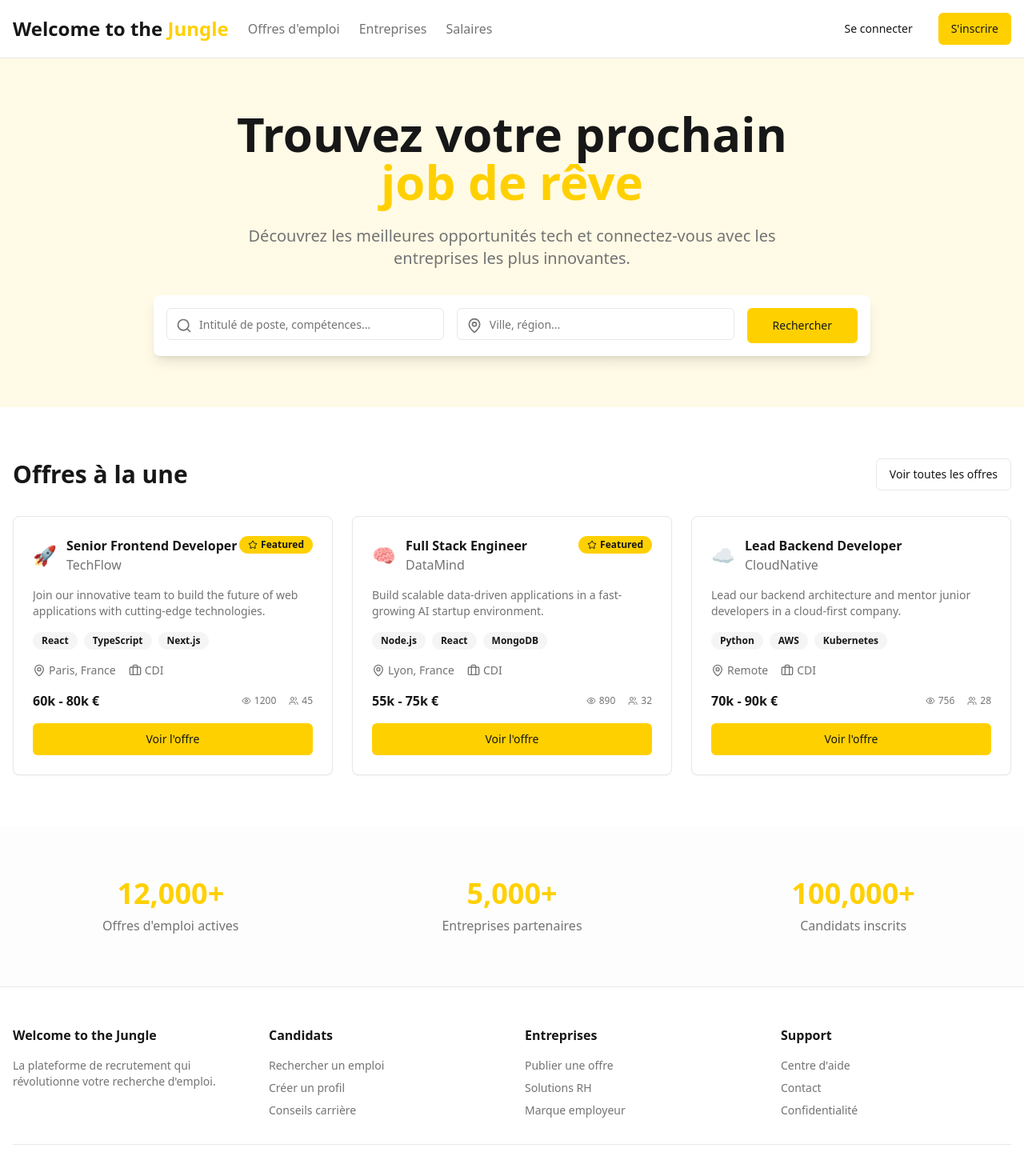
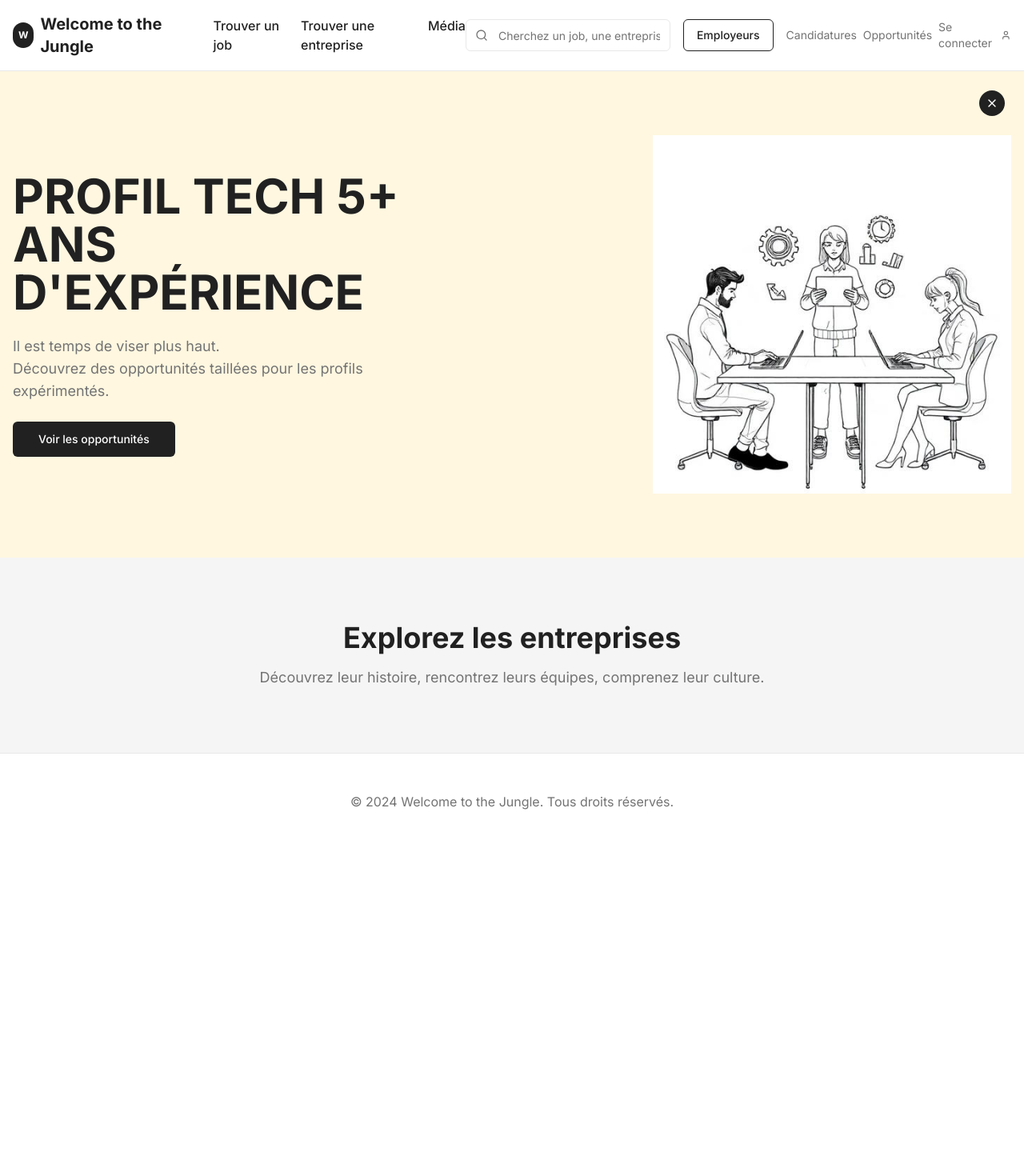
Before and after one commit to IvandeMurard/prototype-wttj, a React (Vite) app: page / in a window 1280 px wide. Shown: the top 1465 px of the page at 80% size. After the commit the page ends 1062 px from the top, so only its background shows below. Built offline with nearby package versions, Linux system fonts and the light colour scheme.

Commit message:
Refine homepage based on mockup
Implement static hero message, illustration, and modal.
Adjust typography and modal appearance.

```diff
--- /dev/null
+++ b/src/components/ui/modal.tsx
@@ -0,0 +1,119 @@
+import * as React from "react"
+import * as DialogPrimitive from "@radix-ui/react-dialog"
+import { X } from "lucide-react"
+import { cn } from "@/lib/utils"
+
+const Modal = DialogPrimitive.Root
+
+const ModalTrigger = DialogPrimitive.Trigger
+
+const ModalPortal = DialogPrimitive.Portal
+
+const ModalClose = DialogPrimitive.Close
+
+const ModalOverlay = React.forwardRef<
+  React.ElementRef<typeof DialogPrimitive.Overlay>,
+  React.ComponentPropsWithoutRef<typeof DialogPrimitive.Overlay>
+>(({ className, ...props }, ref) => (
+  <DialogPrimitive.Overlay
+    ref={ref}
+    className={cn(
+      "fixed inset-0 z-50 bg-black/60 data-[state=open]:animate-in data-[state=closed]:animate-out data-[state=closed]:fade-out-0 data-[state=open]:fade-in-0",
+      className
+    )}
+    {...props}
+  />
+))
+ModalOverlay.displayName = DialogPrimitive.Overlay.displayName
+
+const ModalContent = React.forwardRef<
+  React.ElementRef<typeof DialogPrimitive.Content>,
+  React.ComponentPropsWithoutRef<typeof DialogPrimitive.Content>
+>(({ className, children, ...props }, ref) => (
+  <ModalPortal>
+    <ModalOverlay />
+    <DialogPrimitive.Content
+      ref={ref}
+      className={cn(
+        "fixed left-[50%] top-[50%] z-50 grid w-full max-w-lg translate-x-[-50%] translate-y-[-50%] gap-4 border bg-background p-6 shadow-lg duration-200 data-[state=open]:animate-in data-[state=closed]:animate-out data-[state=closed]:fade-out-0 data-[state=open]:fade-in-0 data-[state=closed]:zoom-out-95 data-[state=open]:zoom-in-95 data-[state=closed]:slide-out-to-left-1/2 data-[state=closed]:slide-out-to-top-[48%] data-[state=open]:slide-in-from-left-1/2 data-[state=open]:slide-in-from-top-[48%] sm:rounded-lg",
+        className
+      )}
+      {...props}
+    >
+      {children}
+      <DialogPrimitive.Close className="absolute right-4 top-4 rounded-sm opacity-70 ring-offset-background transition-opacity hover:opacity-100 focus:outline-none focus:ring-2 focus:ring-ring focus:ring-offset-2 disabled:pointer-events-none data-[state=open]:bg-accent data-[state=open]:text-muted-foreground">
+        <X className="h-4 w-4" />
+        <span className="sr-only">Close</span>
+      </DialogPrimitive.Close>
+    </DialogPrimitive.Content>
+  </ModalPortal>
+))
+ModalContent.displayName = DialogPrimitive.Content.displayName
+
+const ModalHeader = ({
+  className,
+  ...props
+}: React.HTMLAttributes<HTMLDivElement>) => (
+  <div
+    className={cn(
+      "flex flex-col space-y-1.5 text-center sm:text-left",
+      className
+    )}
+    {...props}
+  />
+)
+ModalHeader.displayName = "ModalHeader"
+
+const ModalFooter = ({
+  className,
+  ...props
+}: React.HTMLAttributes<HTMLDivElement>) => (
+  <div
+    className={cn(
+      "flex flex-col-reverse sm:flex-row sm:justify-end sm:space-x-2",
+      className
+    )}
+    {...props}
+  />
+)
+ModalFooter.displayName = "ModalFooter"
+
+const ModalTitle = React.forwardRef<
+  React.ElementRef<typeof DialogPrimitive.Title>,
+  React.ComponentPropsWithoutRef<typeof DialogPrimitive.Title>
+>(({ className, ...props }, ref) => (
+  <DialogPrimitive.Title
+    ref={ref}
+    className={cn(
+      "text-lg font-semibold leading-none tracking-tight",
+      className
+    )}
+    {...props}
+  />
+))
+ModalTitle.displayName = DialogPrimitive.Title.displayName
+
+const ModalDescription = React.forwardRef<
+  React.ElementRef<typeof DialogPrimitive.Description>,
+  React.ComponentPropsWithoutRef<typeof DialogPrimitive.Description>
+>(({ className, ...props }, ref) => (
+  <DialogPrimitive.Description
+    ref={ref}
+    className={cn("text-sm text-muted-foreground", className)}
+    {...props}
+  />
+))
+ModalDescription.displayName = DialogPrimitive.Description.displayName
+
+export {
+  Modal,
+  ModalPortal,
+  ModalOverlay,
+  ModalClose,
+  ModalTrigger,
+  ModalContent,
+  ModalHeader,
+  ModalFooter,
+  ModalTitle,
+  ModalDescription,
+}
--- a/src/index.css
+++ b/src/index.css
@@ -1,57 +1,59 @@
+@import url('https://fonts.googleapis.com/css2?family=Inter:wght@300;400;500;600;700;800&display=swap');
+
 @tailwind base;
 @tailwind components;
 @tailwind utilities;
 
 /* Definition of the design system. All colors, gradients, fonts, etc should be defined here.
 All colors MUST be HSL.
+Welcome to the Jungle inspired design system
 */
 
 @layer base {
   :root {
     --background: 0 0% 100%;
-    --foreground: 0 0% 9%;
+    --foreground: 0 0% 13%;
 
     --card: 0 0% 100%;
-    --card-foreground: 0 0% 9%;
+    --card-foreground: 0 0% 13%;
 
     --popover: 0 0% 100%;
-    --popover-foreground: 0 0% 9%;
+    --popover-foreground: 0 0% 13%;
 
-    --primary: 49 100% 50%;
-    --primary-foreground: 0 0% 9%;
+    --primary: 0 0% 13%;
+    --primary-foreground: 0 0% 100%;
 
-    --secondary: 0 0% 96%;
-    --secondary-foreground: 0 0% 9%;
+    --secondary: 45 25% 95%;
+    --secondary-foreground: 0 0% 13%;
 
     --muted: 0 0% 96%;
     --muted-foreground: 0 0% 45%;
 
-    --accent: 49 100% 50%;
-    --accent-foreground: 0 0% 9%;
+    --accent: 45 25% 95%;
+    --accent-foreground: 0 0% 13%;
 
     --destructive: 0 84% 60%;
     --destructive-foreground: 0 0% 98%;
 
     --border: 0 0% 91%;
-    --input: 0 0% 91%;
-    --ring: 49 100% 50%;
+    --input: 0 0% 96%;
+    --ring: 0 0% 13%;
 
     --radius: 0.5rem;
 
+    /* WTTJ specific colors */
+    --wttj-yellow: 45 100% 94%;
+    --wttj-yellow-dark: 45 100% 85%;
+    --wttj-gray-light: 0 0% 96%;
+    --wttj-gray-medium: 0 0% 60%;
+
     --sidebar-background: 0 0% 98%;
-
     --sidebar-foreground: 240 5.3% 26.1%;
-
     --sidebar-primary: 240 5.9% 10%;
-
     --sidebar-primary-foreground: 0 0% 98%;
-
     --sidebar-accent: 240 4.8% 95.9%;
-
     --sidebar-accent-foreground: 240 5.9% 10%;
-
     --sidebar-border: 220 13% 91%;
-
     --sidebar-ring: 217.2 91.2% 59.8%;
   }
 
@@ -100,6 +102,10 @@ All colors MUST be HSL.
   }
 
   body {
-    @apply bg-background text-foreground;
+    @apply bg-background text-foreground font-inter;
+  }
+
+  h1, h2, h3, h4, h5, h6 {
+    @apply font-inter font-semibold;
   }
 }
--- a/src/pages/Home.tsx
+++ b/src/pages/Home.tsx
@@ -1,268 +1,151 @@
 import { useState } from "react";
-import { Search, ChevronDown, MapPin, Briefcase, Star, Eye, Users, TrendingUp, Filter } from "lucide-react";
+import { Search, User, MapPin, X } from "lucide-react";
 import { Button } from "@/components/ui/button";
 import { Input } from "@/components/ui/input";
-import { Card, CardContent } from "@/components/ui/card";
-import { Badge } from "@/components/ui/badge";
 import { Link } from "react-router-dom";
+import { Modal, ModalContent, ModalTrigger, ModalHeader, ModalTitle, ModalDescription } from "@/components/ui/modal";
+import heroIllustration from "@/assets/hero-illustration.png";
 
 const Home = () => {
   const [searchQuery, setSearchQuery] = useState("");
   const [location, setLocation] = useState("");
 
-  const featuredJobs = [
-    {
-      id: 1,
-      title: "Senior Frontend Developer",
-      company: "TechFlow",
-      logo: "🚀",
-      location: "Paris, France",
-      type: "CDI",
-      salary: "60k - 80k €",
-      tags: ["React", "TypeScript", "Next.js"],
-      description: "Join our innovative team to build the future of web applications with cutting-edge technologies.",
-      applicants: 45,
-      views: 1200,
-      featured: true
-    },
-    {
-      id: 2,
-      title: "Full Stack Engineer",
-      company: "DataMind",
-      logo: "🧠",
-      location: "Lyon, France",
-      type: "CDI",
-      salary: "55k - 75k €",
-      tags: ["Node.js", "React", "MongoDB"],
-      description: "Build scalable data-driven applications in a fast-growing AI startup environment.",
-      applicants: 32,
-      views: 890,
-      featured: true
-    },
-    {
-      id: 3,
-      title: "Lead Backend Developer",
-      company: "CloudNative",
-      logo: "☁️",
-      location: "Remote",
-      type: "CDI",
-      salary: "70k - 90k €",
-      tags: ["Python", "AWS", "Kubernetes"],
-      description: "Lead our backend architecture and mentor junior developers in a cloud-first company.",
-      applicants: 28,
-      views: 756,
-      featured: false
-    }
-  ];
-
   return (
     <div className="min-h-screen bg-background">
       {/* Header */}
-      <header className="border-b bg-card">
+      <header className="border-b bg-background">
         <div className="container mx-auto px-4 py-4">
           <div className="flex items-center justify-between">
-            <div className="flex items-center space-x-6">
-              <h1 className="text-2xl font-bold text-foreground">
-                Welcome to the <span className="text-primary">Jungle</span>
+            <div className="flex items-center space-x-8">
+              <div className="flex items-center space-x-2">
+                <div className="w-8 h-8 bg-primary rounded-full flex items-center justify-center">
+                  <span className="text-primary-foreground text-xs font-bold">W</span>
+                </div>
+                <h1 className="text-xl font-bold text-foreground">
+                  Welcome to the Jungle
                 </h1>
+              </div>
               <nav className="hidden md:flex space-x-6">
-                <Link to="/jobs" className="text-muted-foreground hover:text-foreground transition-colors">
-                  Offres d'emploi
+                <Link to="/jobs" className="text-foreground hover:text-muted-foreground transition-colors font-medium">
+                  Trouver un job
                 </Link>
-                <Link to="#" className="text-muted-foreground hover:text-foreground transition-colors">
-                  Entreprises
+                <Link to="#" className="text-foreground hover:text-muted-foreground transition-colors font-medium">
+                  Trouver une entreprise
                 </Link>
-                <Link to="#" className="text-muted-foreground hover:text-foreground transition-colors">
-                  Salaires
+                <Link to="#" className="text-foreground hover:text-muted-foreground transition-colors font-medium">
+                  Média
                 </Link>
               </nav>
             </div>
             <div className="flex items-center space-x-4">
-              <Button variant="ghost">Se connecter</Button>
-              <Button asChild>
-                <Link to="/onboarding">S'inscrire</Link>
+              <div className="relative">
+                <Search className="absolute left-3 top-1/2 transform -translate-y-1/2 text-muted-foreground h-4 w-4" />
+                <Input
+                  placeholder="Cherchez un job, une entreprise..."
+                  className="pl-10 w-64 border-border"
+                />
+              </div>
+              <Button variant="outline" className="border-primary text-primary hover:bg-primary hover:text-primary-foreground">
+                Employeurs
               </Button>
+              <div className="flex items-center space-x-2 text-sm text-muted-foreground">
+                <span>Candidatures</span>
+                <span>Opportunités</span>
+                <span>Se connecter</span>
+                <User className="h-4 w-4" />
+              </div>
             </div>
           </div>
         </div>
       </header>
 
-      {/* Hero Section */}
-      <section className="py-16 bg-gradient-to-br from-primary/10 to-accent/10">
-        <div className="container mx-auto px-4 text-center">
-          <h2 className="text-4xl md:text-6xl font-bold text-foreground mb-6">
-            Trouvez votre prochain <br />
-            <span className="text-primary">job de rêve</span>
+      {/* Hero Section with Modal */}
+      <section className="py-20 bg-wttj-yellow relative overflow-hidden">
+        <div className="container mx-auto px-4">
+          <div className="grid lg:grid-cols-2 gap-12 items-center">
+            <div className="space-y-6">
+              <h2 className="text-5xl lg:text-6xl font-bold text-foreground leading-tight">
+                PROFIL TECH 5+ ANS<br />
+                D'EXPÉRIENCE
               </h2>
-          <p className="text-xl text-muted-foreground mb-8 max-w-2xl mx-auto">
-            Découvrez les meilleures opportunités tech et connectez-vous avec les entreprises
-            les plus innovantes.
+              <p className="text-lg text-muted-foreground max-w-md">
+                Il est temps de viser plus haut.<br />
+                Découvrez des opportunités taillées pour les profils expérimentés.
               </p>
 
-          {/* Search Bar */}
-          <div className="max-w-4xl mx-auto bg-card rounded-lg shadow-lg p-4">
-            <div className="flex flex-col md:flex-row gap-4">
-              <div className="flex-1 relative">
-                <Search className="absolute left-3 top-1/2 transform -translate-y-1/2 text-muted-foreground h-5 w-5" />
-                <Input
-                  placeholder="Intitulé de poste, compétences..."
-                  value={searchQuery}
-                  onChange={(e) => setSearchQuery(e.target.value)}
-                  className="pl-10"
+              <Modal>
+                <ModalTrigger asChild>
+                  <Button size="lg" className="bg-primary text-primary-foreground hover:bg-primary/90 px-8 py-3">
+                    Voir les opportunités
+                  </Button>
+                </ModalTrigger>
+                <ModalContent className="sm:max-w-md">
+                  <ModalHeader>
+                    <ModalTitle className="text-2xl font-bold text-center">
+                      PROFIL TECH 5+ ANS<br />
+                      D'EXPÉRIENCE
+                    </ModalTitle>
+                    <ModalDescription className="text-center text-muted-foreground mt-4">
+                      Il est temps de viser plus haut.<br />
+                      Découvrez des opportunités taillées pour les profils expérimentés.
+                    </ModalDescription>
+                  </ModalHeader>
+                  <div className="space-y-4 mt-6">
+                    <div className="space-y-2">
+                      <label className="text-sm font-medium">Poste recherché</label>
+                      <Input placeholder="Ex: Développeur Senior, Lead Tech..." />
+                    </div>
+                    <div className="space-y-2">
+                      <label className="text-sm font-medium">Localisation</label>
+                      <div className="relative">
+                        <MapPin className="absolute left-3 top-1/2 transform -translate-y-1/2 text-muted-foreground h-4 w-4" />
+                        <Input placeholder="Ville ou région" className="pl-10" />
+                      </div>
+                    </div>
+                    <Button className="w-full bg-primary text-primary-foreground hover:bg-primary/90">
+                      Découvrir les opportunités
+                    </Button>
+                  </div>
+                </ModalContent>
+              </Modal>
+            </div>
+
+            <div className="flex justify-center lg:justify-end">
+              <img
+                src={heroIllustration}
+                alt="Illustration équipe tech"
+                className="w-full max-w-md h-auto"
               />
             </div>
-              <div className="flex-1 relative">
-                <MapPin className="absolute left-3 top-1/2 transform -translate-y-1/2 text-muted-foreground h-5 w-5" />
-                <Input
-                  placeholder="Ville, région..."
-                  value={location}
-                  onChange={(e) => setLocation(e.target.value)}
-                  className="pl-10"
-                />
           </div>
-              <Button size="lg" className="px-8">
-                Rechercher
-              </Button>
         </div>
+
+        {/* Close button positioned like in mockup */}
+        <div className="absolute top-6 right-6">
+          <button className="w-8 h-8 bg-foreground rounded-full flex items-center justify-center">
+            <X className="h-4 w-4 text-background" />
+          </button>
+        </div>
+      </section>
+
+      {/* Explorez les entreprises section */}
+      <section className="py-20 bg-wttj-gray-light">
+        <div className="container mx-auto px-4">
+          <div className="text-center space-y-4">
+            <h3 className="text-4xl font-bold text-foreground">
+              Explorez les entreprises
+            </h3>
+            <p className="text-lg text-muted-foreground max-w-2xl mx-auto">
+              Découvrez leur histoire, rencontrez leurs équipes, comprenez leur culture.
+            </p>
           </div>
         </div>
       </section>
 
-      {/* Featured Jobs */}
-      <section className="py-16">
+      {/* Footer placeholder */}
+      <footer className="bg-background border-t py-12">
         <div className="container mx-auto px-4">
-          <div className="flex items-center justify-between mb-8">
-            <h3 className="text-3xl font-bold text-foreground">Offres à la une</h3>
-            <Button variant="outline" asChild>
-              <Link to="/jobs">Voir toutes les offres</Link>
-            </Button>
-          </div>
-
-          <div className="grid md:grid-cols-2 lg:grid-cols-3 gap-6">
-            {featuredJobs.map((job) => (
-              <Card key={job.id} className="hover:shadow-lg transition-all duration-300 cursor-pointer">
-                <CardContent className="p-6">
-                  <div className="flex items-start justify-between mb-4">
-                    <div className="flex items-center space-x-3">
-                      <div className="text-2xl">{job.logo}</div>
-                      <div>
-                        <h4 className="font-semibold text-foreground">{job.title}</h4>
-                        <p className="text-muted-foreground">{job.company}</p>
-                      </div>
-                    </div>
-                    {job.featured && (
-                      <Badge className="bg-primary text-primary-foreground">
-                        <Star className="h-3 w-3 mr-1" />
-                        Featured
-                      </Badge>
-                    )}
-                  </div>
-
-                  <p className="text-muted-foreground text-sm mb-4 line-clamp-2">
-                    {job.description}
-                  </p>
-
-                  <div className="flex flex-wrap gap-2 mb-4">
-                    {job.tags.map((tag) => (
-                      <Badge key={tag} variant="secondary" className="text-xs">
-                        {tag}
-                      </Badge>
-                    ))}
-                  </div>
-
-                  <div className="flex items-center justify-between text-sm text-muted-foreground mb-4">
-                    <div className="flex items-center space-x-4">
-                      <span className="flex items-center">
-                        <MapPin className="h-4 w-4 mr-1" />
-                        {job.location}
-                      </span>
-                      <span className="flex items-center">
-                        <Briefcase className="h-4 w-4 mr-1" />
-                        {job.type}
-                      </span>
-                    </div>
-                  </div>
-
-                  <div className="flex items-center justify-between">
-                    <span className="font-semibold text-foreground">{job.salary}</span>
-                    <div className="flex items-center space-x-4 text-xs text-muted-foreground">
-                      <span className="flex items-center">
-                        <Eye className="h-3 w-3 mr-1" />
-                        {job.views}
-                      </span>
-                      <span className="flex items-center">
-                        <Users className="h-3 w-3 mr-1" />
-                        {job.applicants}
-                      </span>
-                    </div>
-                  </div>
-
-                  <Button className="w-full mt-4" asChild>
-                    <Link to={`/job/${job.id}`}>Voir l'offre</Link>
-                  </Button>
-                </CardContent>
-              </Card>
-            ))}
-          </div>
-        </div>
-      </section>
-
-      {/* Stats Section */}
-      <section className="py-16 bg-muted/20">
-        <div className="container mx-auto px-4">
-          <div className="grid md:grid-cols-3 gap-8 text-center">
-            <div>
-              <div className="text-4xl font-bold text-primary mb-2">12,000+</div>
-              <p className="text-muted-foreground">Offres d'emploi actives</p>
-            </div>
-            <div>
-              <div className="text-4xl font-bold text-primary mb-2">5,000+</div>
-              <p className="text-muted-foreground">Entreprises partenaires</p>
-            </div>
-            <div>
-              <div className="text-4xl font-bold text-primary mb-2">100,000+</div>
-              <p className="text-muted-foreground">Candidats inscrits</p>
-            </div>
-          </div>
-        </div>
-      </section>
-
-      {/* Footer */}
-      <footer className="bg-card border-t py-12">
-        <div className="container mx-auto px-4">
-          <div className="grid md:grid-cols-4 gap-8">
-            <div>
-              <h4 className="font-semibold text-foreground mb-4">Welcome to the Jungle</h4>
-              <p className="text-muted-foreground text-sm">
-                La plateforme de recrutement qui révolutionne votre recherche d'emploi.
-              </p>
-            </div>
-            <div>
-              <h5 className="font-semibold text-foreground mb-4">Candidats</h5>
-              <ul className="space-y-2 text-sm text-muted-foreground">
-                <li><Link to="#" className="hover:text-foreground">Rechercher un emploi</Link></li>
-                <li><Link to="#" className="hover:text-foreground">Créer un profil</Link></li>
-                <li><Link to="#" className="hover:text-foreground">Conseils carrière</Link></li>
-              </ul>
-            </div>
-            <div>
-              <h5 className="font-semibold text-foreground mb-4">Entreprises</h5>
-              <ul className="space-y-2 text-sm text-muted-foreground">
-                <li><Link to="#" className="hover:text-foreground">Publier une offre</Link></li>
-                <li><Link to="#" className="hover:text-foreground">Solutions RH</Link></li>
-                <li><Link to="#" className="hover:text-foreground">Marque employeur</Link></li>
-              </ul>
-            </div>
-            <div>
-              <h5 className="font-semibold text-foreground mb-4">Support</h5>
-              <ul className="space-y-2 text-sm text-muted-foreground">
-                <li><Link to="#" className="hover:text-foreground">Centre d'aide</Link></li>
-                <li><Link to="#" className="hover:text-foreground">Contact</Link></li>
-                <li><Link to="#" className="hover:text-foreground">Confidentialité</Link></li>
-              </ul>
-            </div>
-          </div>
-          <div className="border-t mt-8 pt-8 text-center text-muted-foreground text-sm">
+          <div className="text-center text-muted-foreground">
             <p>&copy; 2024 Welcome to the Jungle. Tous droits réservés.</p>
           </div>
         </div>
--- a/tailwind.config.ts
+++ b/tailwind.config.ts
@@ -18,6 +18,9 @@ export default {
 			}
 		},
 		extend: {
+			fontFamily: {
+				'inter': ['Inter', 'sans-serif'],
+			},
 			colors: {
 				border: 'hsl(var(--border))',
 				input: 'hsl(var(--input))',
@@ -61,6 +64,12 @@ export default {
 					'accent-foreground': 'hsl(var(--sidebar-accent-foreground))',
 					border: 'hsl(var(--sidebar-border))',
 					ring: 'hsl(var(--sidebar-ring))'
+				},
+				wttj: {
+					yellow: 'hsl(var(--wttj-yellow))',
+					'yellow-dark': 'hsl(var(--wttj-yellow-dark))',
+					'gray-light': 'hsl(var(--wttj-gray-light))',
+					'gray-medium': 'hsl(var(--wttj-gray-medium))'
 				}
 			},
 			borderRadius: {
```
Also changed, not shown: src/assets/hero-illustration.png (added). Lines whose indentation alone changed are shown as unchanged.
